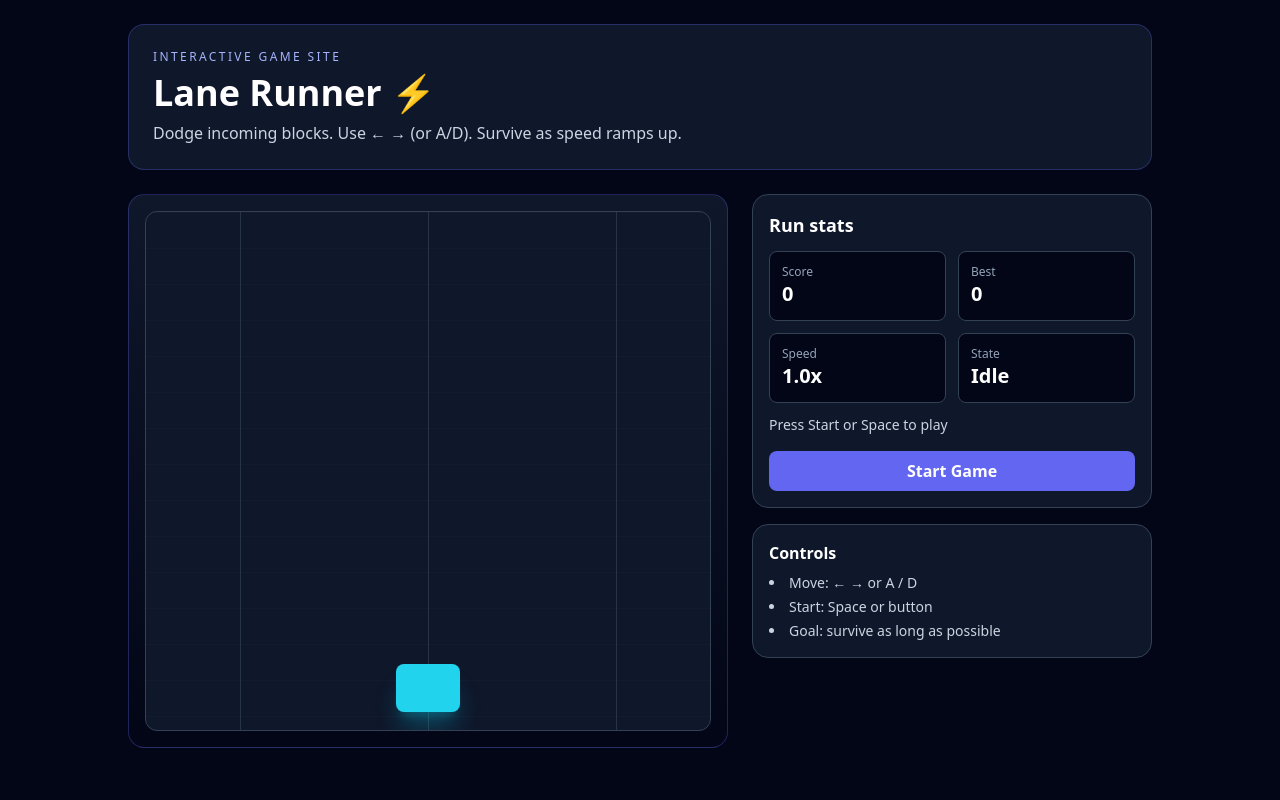
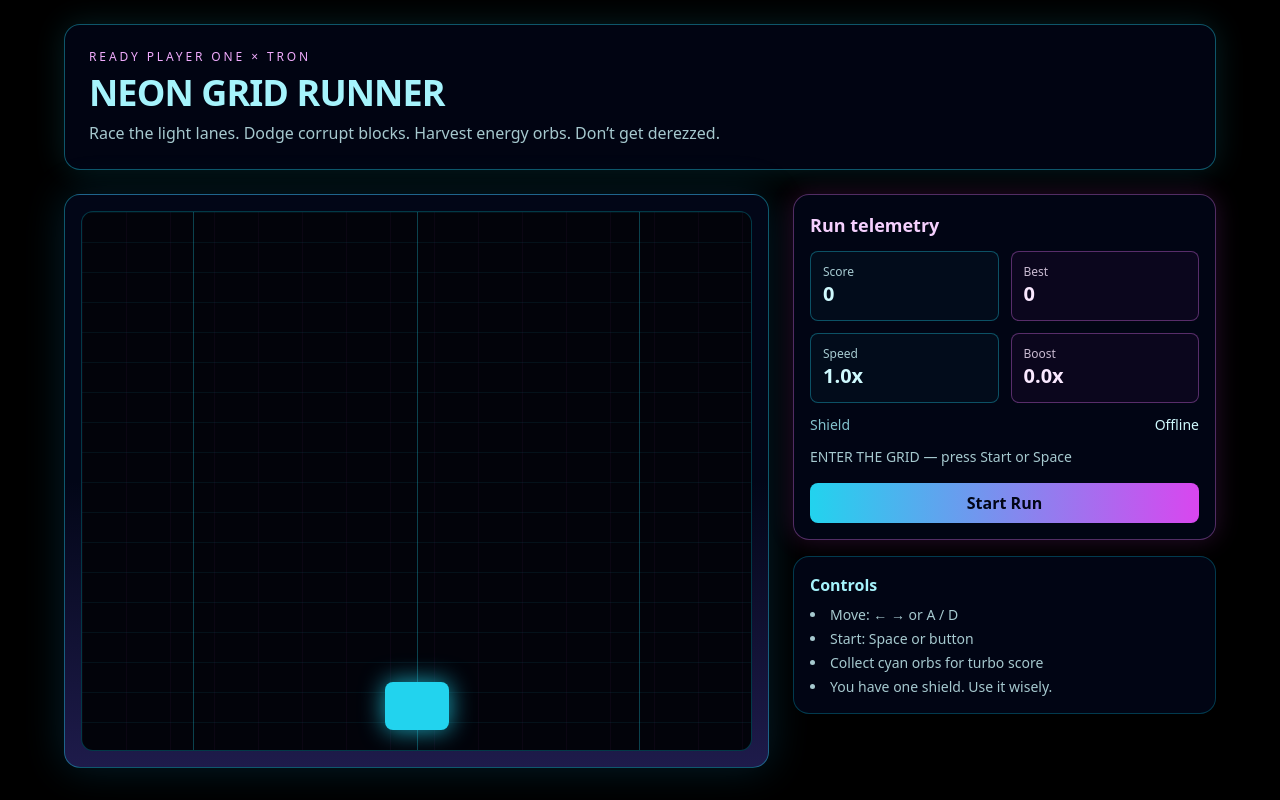
Before and after one commit to brettfrigo/gridrun, a Next.js app in the folder products/freelance-nudge/: page / in a window 1280 px wide. Built offline with nearby package versions, Linux system fonts and the light colour scheme.

Commit message:
feat(game): add ready-player-one x tron neon theme with orbs, boost, and shield

```diff
--- a/products/freelance-nudge/app/components/game-site.jsx
+++ b/products/freelance-nudge/app/components/game-site.jsx
@@ -3,18 +3,22 @@
 import { useEffect, useMemo, useRef, useState } from "react";
 
 const LANES = 3;
-const SPAWN_MS = 850;
+const BASE_SPAWN_MS = 700;
 
 export default function GameSite() {
   const [playerLane, setPlayerLane] = useState(1);
   const [obstacles, setObstacles] = useState([]);
+  const [orbs, setOrbs] = useState([]);
   const [running, setRunning] = useState(false);
   const [score, setScore] = useState(0);
   const [best, setBest] = useState(0);
   const [speed, setSpeed] = useState(1);
-  const [message, setMessage] = useState("Press Start or Space to play");
+  const [shield, setShield] = useState(0);
+  const [boost, setBoost] = useState(0);
+  const [message, setMessage] = useState("ENTER THE GRID — press Start or Space");
 
   const lastSpawn = useRef(0);
+  const lastOrbSpawn = useRef(0);
   const lastFrame = useRef(0);
   const raf = useRef(null);
 
@@ -23,15 +27,20 @@
   const reset = () => {
     setPlayerLane(1);
     setObstacles([]);
+    setOrbs([]);
     setScore(0);
     setSpeed(1);
-    setMessage("Go!");
+    setShield(1);
+    setBoost(0);
+    setMessage("RUNNER ONLINE");
   };
 
   const start = () => {
     reset();
-    lastSpawn.current = performance.now();
-    lastFrame.current = performance.now();
+    const now = performance.now();
+    lastSpawn.current = now;
+    lastOrbSpawn.current = now;
+    lastFrame.current = now;
     setRunning(true);
   };
 
@@ -52,92 +61,143 @@
       const dt = ts - lastFrame.current;
       lastFrame.current = ts;
 
-      if (ts - lastSpawn.current >= Math.max(260, SPAWN_MS - speed * 120)) {
+      const spawnRate = Math.max(180, BASE_SPAWN_MS - speed * 75 - Math.min(boost, 3) * 60);
+      if (ts - lastSpawn.current >= spawnRate) {
         lastSpawn.current = ts;
         const lane = Math.floor(Math.random() * LANES);
-        setObstacles((prev) => [...prev, { id: crypto.randomUUID(), lane, y: -10 }]);
+        const type = Math.random() < 0.16 ? "wall" : "block";
+        setObstacles((prev) => [...prev, { id: crypto.randomUUID(), lane, y: -10, type }]);
       }
 
-      setObstacles((prev) =>
-        prev
-          .map((o) => ({ ...o, y: o.y + dt * (0.03 + speed * 0.006) }))
-          .filter((o) => o.y < 110)
-      );
+      if (ts - lastOrbSpawn.current >= 2400) {
+        lastOrbSpawn.current = ts;
+        const lane = Math.floor(Math.random() * LANES);
+        setOrbs((prev) => [...prev, { id: crypto.randomUUID(), lane, y: -8 }]);
+      }
 
-      setScore((s) => s + Math.floor(dt / 16));
-      setSpeed((s) => Math.min(8, s + dt * 0.00006));
+      const velocity = dt * (0.027 + speed * 0.007 + Math.min(boost, 3) * 0.008);
+      setObstacles((prev) => prev.map((o) => ({ ...o, y: o.y + velocity })).filter((o) => o.y < 115));
+      setOrbs((prev) => prev.map((o) => ({ ...o, y: o.y + velocity * 0.85 })).filter((o) => o.y < 115));
+
+      setScore((s) => s + Math.floor((dt / 16) * (1 + boost * 0.35)));
+      setSpeed((s) => Math.min(10, s + dt * 0.000045));
+      setBoost((b) => Math.max(0, b - dt * 0.00035));
 
       raf.current = requestAnimationFrame(loop);
     };
 
     raf.current = requestAnimationFrame(loop);
     return () => cancelAnimationFrame(raf.current);
-  }, [running, speed]);
+  }, [running, speed, boost]);
 
   useEffect(() => {
     if (!running) return;
-    const hit = obstacles.some((o) => o.lane === playerLane && o.y > 78 && o.y < 96);
-    if (hit) {
-      setRunning(false);
-      setBest((b) => Math.max(b, score));
-      setMessage("Crashed. Press Start to try again.");
+
+    let consumedOrb = false;
+    const gotOrb = orbs.some((o) => {
+      const hit = o.lane === playerLane && o.y > 80 && o.y < 96;
+      if (hit) consumedOrb = true;
+      return hit;
+    });
+
+    if (gotOrb) {
+      setOrbs((prev) => prev.filter((o) => !(o.lane === playerLane && o.y > 80 && o.y < 96)));
+      setBoost((b) => Math.min(4.5, b + 1.1));
+      setScore((s) => s + 120);
+      setMessage("ENERGY ORB COLLECTED ⚡");
     }
-  }, [obstacles, playerLane, running, score]);
+
+    const hitObstacle = obstacles.find((o) => o.lane === playerLane && o.y > 78 && o.y < 96);
+    if (hitObstacle) {
+      if (shield > 0) {
+        setShield((s) => s - 1);
+        setObstacles((prev) => prev.filter((o) => o.id !== hitObstacle.id));
+        setMessage("SHIELD SAVED YOU");
+      } else {
+        setRunning(false);
+        setBest((b) => Math.max(b, score));
+        setMessage("DEREZZED. Press Start to jack back in.");
+      }
+    }
+  }, [obstacles, orbs, playerLane, running, shield, score]);
+
+  const vibe = boost > 0 ? "from-cyan-900/35 via-fuchsia-900/20 to-indigo-950" : "from-slate-950 via-slate-950 to-indigo-950";
 
   return (
-    <main className="min-h-screen bg-slate-950 text-white p-6">
-      <div className="mx-auto max-w-5xl">
-        <header className="mb-6 rounded-2xl border border-indigo-500/30 bg-slate-900 p-6">
-          <p className="text-xs uppercase tracking-[0.2em] text-indigo-300">Interactive game site</p>
-          <h1 className="mt-2 text-4xl font-bold">Lane Runner ⚡</h1>
-          <p className="mt-2 text-slate-300">Dodge incoming blocks. Use ← → (or A/D). Survive as speed ramps up.</p>
+    <main className="min-h-screen bg-black text-cyan-100 p-6">
+      <div className="mx-auto max-w-6xl">
+        <header className="mb-6 rounded-2xl border border-cyan-400/40 bg-slate-950/80 p-6 shadow-[0_0_30px_rgba(34,211,238,.15)]">
+          <p className="text-xs uppercase tracking-[0.24em] text-fuchsia-300">READY PLAYER ONE × TRON</p>
+          <h1 className="mt-2 text-4xl font-black tracking-tight text-cyan-200">NEON GRID RUNNER</h1>
+          <p className="mt-2 text-cyan-100/80">Race the light lanes. Dodge corrupt blocks. Harvest energy orbs. Don’t get derezzed.</p>
         </header>
 
-        <section className="grid gap-6 md:grid-cols-[1.2fr_.8fr]">
-          <div className="rounded-2xl border border-indigo-500/30 bg-gradient-to-b from-slate-900 to-slate-950 p-4">
-            <div className="relative h-[520px] overflow-hidden rounded-xl border border-slate-700 bg-slate-900">
-              <div className="absolute inset-0 opacity-20" style={{ backgroundImage: "linear-gradient(to bottom, rgba(255,255,255,0.08) 1px, transparent 1px)", backgroundSize: "100% 36px" }} />
+        <section className="grid gap-6 md:grid-cols-[1.25fr_.75fr]">
+          <div className={`rounded-2xl border border-cyan-400/40 bg-gradient-to-b ${vibe} p-4 shadow-[0_0_40px_rgba(14,165,233,.18)]`}>
+            <div className="relative h-[540px] overflow-hidden rounded-xl border border-cyan-500/30 bg-[#02030a]">
+              <div className="absolute inset-0 opacity-35" style={{ backgroundImage: "linear-gradient(to bottom, rgba(34,211,238,0.2) 1px, transparent 1px)", backgroundSize: "100% 30px" }} />
+              <div className="absolute inset-0 opacity-20" style={{ backgroundImage: "linear-gradient(to right, rgba(217,70,239,0.2) 1px, transparent 1px)", backgroundSize: "44px 100%" }} />
 
               {[0, 1, 2].map((lane) => (
-                <div key={lane} className="absolute top-0 bottom-0 w-px bg-slate-700/70" style={{ left: `${laneX[lane]}%` }} />
+                <div key={lane} className="absolute top-0 bottom-0 w-px bg-cyan-400/30" style={{ left: `${laneX[lane]}%` }} />
               ))}
 
               {obstacles.map((o) => (
                 <div
                   key={o.id}
-                  className="absolute -translate-x-1/2 h-10 w-16 rounded-md bg-rose-500 shadow-lg shadow-rose-500/30"
+                  className={`absolute -translate-x-1/2 rounded-md ${o.type === "wall" ? "h-12 w-20 bg-fuchsia-500 shadow-fuchsia-500/50" : "h-10 w-16 bg-rose-500 shadow-rose-500/50"} shadow-lg`}
+                  style={{ left: `${laneX[o.lane]}%`, top: `${o.y}%` }}
+                />
+              ))}
+
+              {orbs.map((o) => (
+                <div
+                  key={o.id}
+                  className="absolute -translate-x-1/2 h-6 w-6 rounded-full bg-cyan-300 shadow-[0_0_20px_rgba(34,211,238,.8)]"
                   style={{ left: `${laneX[o.lane]}%`, top: `${o.y}%` }}
                 />
               ))}
 
               <div
-                className="absolute -translate-x-1/2 h-12 w-16 rounded-lg bg-cyan-400 shadow-xl shadow-cyan-500/30 transition-all"
-                style={{ left: `${laneX[playerLane]}%`, bottom: "18px" }}
+                className="absolute -translate-x-1/2 h-12 w-16 rounded-lg bg-cyan-400 shadow-[0_0_24px_rgba(34,211,238,.8)] transition-all"
+                style={{ left: `${laneX[playerLane]}%`, bottom: "20px" }}
               />
+
+              {shield > 0 && (
+                <div
+                  className="absolute -translate-x-1/2 h-16 w-20 rounded-xl border border-cyan-200/70 shadow-[0_0_28px_rgba(34,211,238,.5)]"
+                  style={{ left: `${laneX[playerLane]}%`, bottom: "14px" }}
+                />
+              )}
             </div>
           </div>
 
           <aside className="space-y-4">
-            <div className="rounded-2xl border border-slate-700 bg-slate-900 p-4">
-              <h2 className="text-lg font-semibold">Run stats</h2>
+            <div className="rounded-2xl border border-fuchsia-400/35 bg-slate-950/90 p-4 shadow-[0_0_24px_rgba(217,70,239,.18)]">
+              <h2 className="text-lg font-bold text-fuchsia-200">Run telemetry</h2>
               <div className="mt-3 grid grid-cols-2 gap-3 text-sm">
-                <Stat label="Score" value={score} />
-                <Stat label="Best" value={best} />
-                <Stat label="Speed" value={`${speed.toFixed(1)}x`} />
-                <Stat label="State" value={running ? "Running" : "Idle"} />
+                <Stat label="Score" value={score} tone="cyan" />
+                <Stat label="Best" value={best} tone="fuchsia" />
+                <Stat label="Speed" value={`${speed.toFixed(1)}x`} tone="cyan" />
+                <Stat label="Boost" value={`${boost.toFixed(1)}x`} tone="fuchsia" />
               </div>
-              <p className="mt-3 text-sm text-slate-300">{message}</p>
-              <button onClick={start} className="mt-4 w-full rounded-lg bg-indigo-500 px-3 py-2 font-semibold hover:bg-indigo-400">
-                {running ? "Restart" : "Start Game"}
+              <div className="mt-3 flex items-center justify-between text-sm">
+                <span className="text-cyan-200/80">Shield</span>
+                <span>{shield > 0 ? "🛡️ Online" : "Offline"}</span>
+              </div>
+              <p className="mt-3 text-sm text-cyan-100/80">{message}</p>
+              <button onClick={start} className="mt-4 w-full rounded-lg bg-gradient-to-r from-cyan-400 to-fuchsia-500 px-3 py-2 font-bold text-slate-950 hover:brightness-110">
+                {running ? "Reboot Run" : "Start Run"}
               </button>
             </div>
 
-            <div className="rounded-2xl border border-slate-700 bg-slate-900 p-4">
-              <h3 className="font-semibold">Controls</h3>
-              <ul className="mt-2 text-sm text-slate-300 list-disc list-inside space-y-1">
+            <div className="rounded-2xl border border-cyan-500/30 bg-slate-950/90 p-4">
+              <h3 className="font-semibold text-cyan-200">Controls</h3>
+              <ul className="mt-2 text-sm text-cyan-100/80 list-disc list-inside space-y-1">
                 <li>Move: ← → or A / D</li>
                 <li>Start: Space or button</li>
-                <li>Goal: survive as long as possible</li>
+                <li>Collect cyan orbs for turbo score</li>
+                <li>You have one shield. Use it wisely.</li>
               </ul>
             </div>
           </aside>
@@ -147,11 +207,15 @@
   );
 }
 
-function Stat({ label, value }) {
+function Stat({ label, value, tone = "cyan" }) {
+  const cls = tone === "fuchsia"
+    ? "border-fuchsia-400/35 bg-fuchsia-900/10 text-fuchsia-100"
+    : "border-cyan-400/35 bg-cyan-900/10 text-cyan-100";
+
   return (
-    <div className="rounded-lg border border-slate-700 bg-slate-950 p-3">
-      <p className="text-xs text-slate-400">{label}</p>
-      <p className="text-xl font-semibold">{value}</p>
+    <div className={`rounded-lg border p-3 ${cls}`}>
+      <p className="text-xs opacity-80">{label}</p>
+      <p className="text-xl font-bold">{value}</p>
     </div>
   );
 }
```
